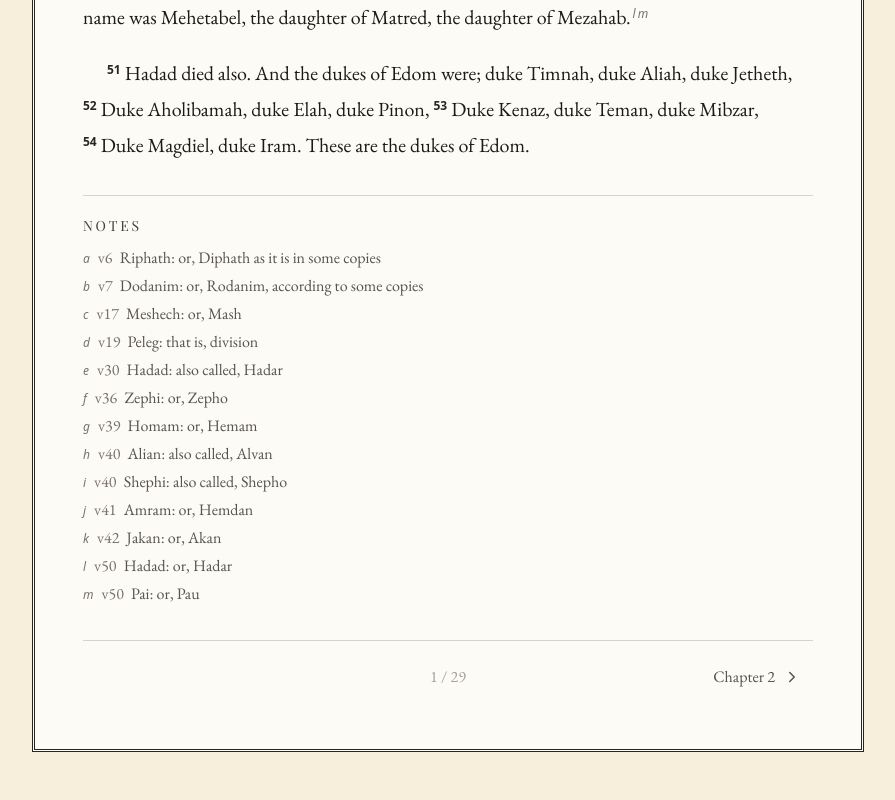
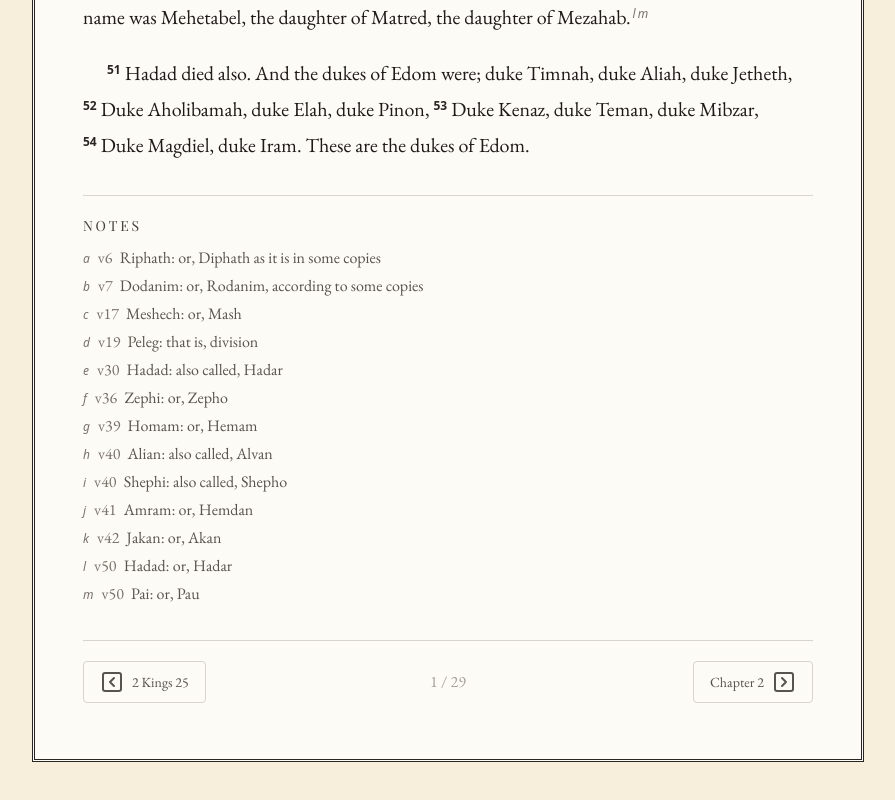
Before and after one commit to bishop67/my-bible, a Next.js app: page /read/1-chronicles/1 in a window 1280 px wide. Shown: the part 2104-2904 px from the top of the page, without its empty margins (192-1087 px from the left). Built offline with nearby package versions, Linux system fonts and the light colour scheme; a web font is replaced by a local one.

Commit message:
Brought back arrows

```diff
--- a/app/read/[book]/[chapter]/page.tsx
+++ b/app/read/[book]/[chapter]/page.tsx
@@ -1,4 +1,4 @@
-import { ChevronRight, ChevronLeft, ArrowLeft, ChevronDown, Bookmark } from 'lucide-react';
+import { SquareChevronRight, SquareChevronLeft, ArrowLeft, ChevronDown, Bookmark } from 'lucide-react';
 import { notFound } from 'next/navigation';
 import Link from 'next/link';
 import { allSlugs, loadBook, type Verse } from '@/lib/bible';
@@ -159,9 +159,9 @@ export default async function BiblePage({
         )}
 
         <div className="mt-8 grid grid-cols-3 items-center border-t border-stone-300 pt-5 font-serif text-base text-stone-600">
-          {prevChapter ? (
-            <Link href={`/read/${book}/${prevChapter}`} className="flex items-center gap-2 justify-self-start rounded px-3 py-1 hover:bg-stone-800/5 hover:text-stone-900">
-              <ChevronLeft size={18} /> Chapter {prevChapter}
+          {prev ? (
+            <Link href={prev.href.replace('#chapter-end', '')} className="flex items-center gap-2 rounded border border-stone-300 px-4 py-2 text-sm transition-colors hover:bg-stone-100 hover:text-stone-900 justify-self-start">
+              <SquareChevronLeft size={24} /> {prevChapter ? `Chapter ${prevChapter}` : prev.label}
             </Link>
           ) : <div />}
 
@@ -170,8 +170,8 @@ export default async function BiblePage({
           </span>
 
           {next ? (
-            <Link href={next.href} className="flex items-center gap-2 justify-self-end rounded px-3 py-1 hover:bg-stone-800/5 hover:text-stone-900">
-              {nextChapter ? `Chapter ${nextChapter}` : next.label} <ChevronRight size={18} />
+            <Link href={next.href} className="flex items-center gap-2 rounded border border-stone-300 px-4 py-2 text-sm transition-colors hover:bg-stone-100 hover:text-stone-900 justify-self-end">
+              {nextChapter ? `Chapter ${nextChapter}` : next.label} <SquareChevronRight size={24} />
             </Link>
           ) : <div />}
         </div>
```
